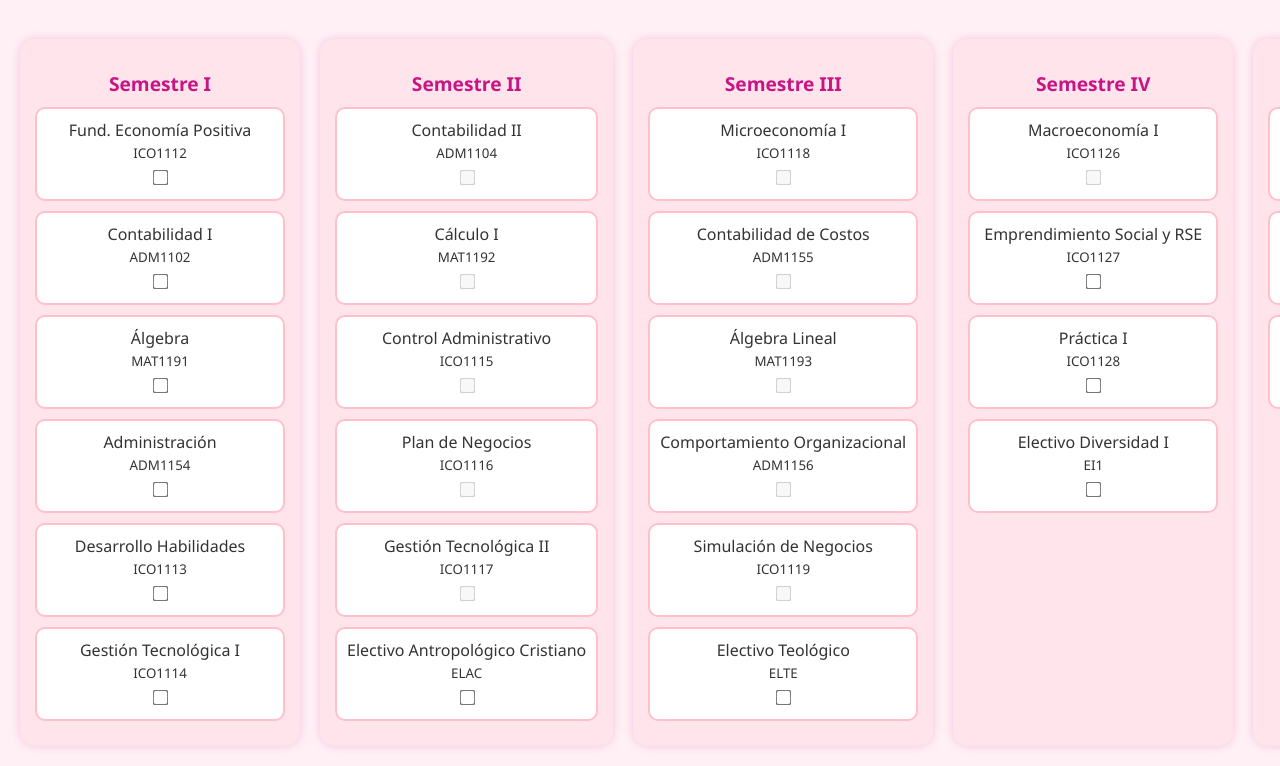
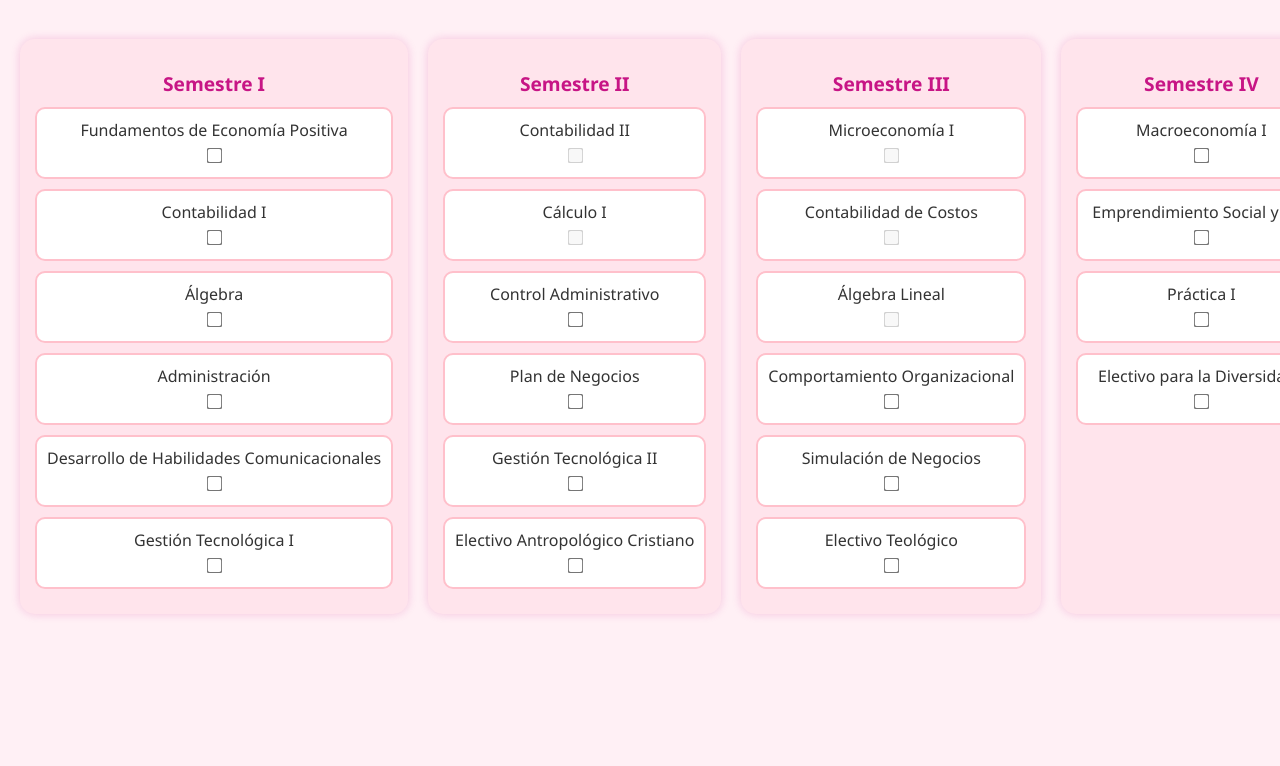
Before and after one commit to Camila-mr/Malla_interactiva, a plain HTML site: page index.html in a window 1280 px wide. Shown: the part 107-873 px from the top of the page. After the commit the page ends 800 px from the top, so only its background shows below. Drawn offline with Linux system fonts and the light colour scheme.

Commit message:
Update index.html

```diff
--- a/index.html
+++ b/index.html
@@ -1,10 +1,10 @@
 <!DOCTYPE html>
 <html lang="es">
 <head>
-  <meta charset="UTF-8" />
-  <meta name="viewport" content="width=device-width, initial-scale=1.0" />
+  <meta charset="UTF-8">
+  <meta name="viewport" content="width=device-width, initial-scale=1.0">
   <title>Malla Interactiva Ingeniería Comercial</title>
-  <link rel="stylesheet" href="style.css" />
+  <link rel="stylesheet" href="style.css">
 </head>
 <body>
   <h1>Malla Curricular Interactiva</h1>
@@ -13,103 +13,103 @@
     <!-- SEMESTRE I -->
     <div class="semestre">
       <h2>Semestre I</h2>
-      <div class="ramo" data-codigo="ICO1112">Fund. Economía Positiva<br/><small>ICO1112</small><br/><input type="checkbox" /></div>
-      <div class="ramo" data-codigo="ADM1102">Contabilidad I<br/><small>ADM1102</small><br/><input type="checkbox" /></div>
-      <div class="ramo" data-codigo="MAT1191">Álgebra<br/><small>MAT1191</small><br/><input type="checkbox" /></div>
-      <div class="ramo" data-codigo="ADM1154">Administración<br/><small>ADM1154</small><br/><input type="checkbox" /></div>
-      <div class="ramo" data-codigo="ICO1113">Desarrollo Habilidades<br/><small>ICO1113</small><br/><input type="checkbox" /></div>
-      <div class="ramo" data-codigo="ICO1114">Gestión Tecnológica I<br/><small>ICO1114</small><br/><input type="checkbox" /></div>
+      <div class="ramo" data-codigo="ICO1112">Fundamentos de Economía Positiva<br/><input type="checkbox"></div>
+      <div class="ramo" data-codigo="ADM1102">Contabilidad I<br/><input type="checkbox"></div>
+      <div class="ramo" data-codigo="MAT1191">Álgebra<br/><input type="checkbox"></div>
+      <div class="ramo" data-codigo="ADM1154">Administración<br/><input type="checkbox"></div>
+      <div class="ramo" data-codigo="ICO1113">Desarrollo de Habilidades Comunicacionales<br/><input type="checkbox"></div>
+      <div class="ramo" data-codigo="ICO1114">Gestión Tecnológica I<br/><input type="checkbox"></div>
     </div>
 
     <!-- SEMESTRE II -->
     <div class="semestre">
       <h2>Semestre II</h2>
-      <div class="ramo" data-codigo="ADM1104" data-prerreq="ADM1102">Contabilidad II<br/><small>ADM1104</small><br/><input type="checkbox" disabled /></div>
-      <div class="ramo" data-codigo="MAT1192" data-prerreq="MAT1191">Cálculo I<br/><small>MAT1192</small><br/><input type="checkbox" disabled /></div>
-      <div class="ramo" data-codigo="ICO1115" data-prerreq="ADM1154">Control Administrativo<br/><small>ICO1115</small><br/><input type="checkbox" disabled /></div>
-      <div class="ramo" data-codigo="ICO1116" data-prerreq="ICO1113">Plan de Negocios<br/><small>ICO1116</small><br/><input type="checkbox" disabled /></div>
-      <div class="ramo" data-codigo="ICO1117" data-prerreq="ICO1114">Gestión Tecnológica II<br/><small>ICO1117</small><br/><input type="checkbox" disabled /></div>
-      <div class="ramo" data-codigo="ELAC">Electivo Antropológico Cristiano<br/><small>ELAC</small><br/><input type="checkbox" /></div>
+      <div class="ramo" data-codigo="ADM1104" data-prerreq="ADM1102">Contabilidad II<br/><input type="checkbox" disabled></div>
+      <div class="ramo" data-codigo="MAT1192" data-prerreq="MAT1191">Cálculo I<br/><input type="checkbox" disabled></div>
+      <div class="ramo" data-codigo="ICO1115">Control Administrativo<br/><input type="checkbox"></div>
+      <div class="ramo" data-codigo="ICO1116">Plan de Negocios<br/><input type="checkbox"></div>
+      <div class="ramo" data-codigo="ICO1117">Gestión Tecnológica II<br/><input type="checkbox"></div>
+      <div class="ramo" data-codigo="ELAC">Electivo Antropológico Cristiano<br/><input type="checkbox"></div>
     </div>
 
     <!-- SEMESTRE III -->
     <div class="semestre">
       <h2>Semestre III</h2>
-      <div class="ramo" data-codigo="ICO1118" data-prerreq="ICO1112">Microeconomía I<br/><small>ICO1118</small><br/><input type="checkbox" disabled /></div>
-      <div class="ramo" data-codigo="ADM1155" data-prerreq="ADM1104">Contabilidad de Costos<br/><small>ADM1155</small><br/><input type="checkbox" disabled /></div>
-      <div class="ramo" data-codigo="MAT1193" data-prerreq="MAT1192">Álgebra Lineal<br/><small>MAT1193</small><br/><input type="checkbox" disabled /></div>
-      <div class="ramo" data-codigo="ADM1156" data-prerreq="ADM1154">Comportamiento Organizacional<br/><small>ADM1156</small><br/><input type="checkbox" disabled /></div>
-      <div class="ramo" data-codigo="ICO1119" data-prerreq="ICO1116">Simulación de Negocios<br/><small>ICO1119</small><br/><input type="checkbox" disabled /></div>
-      <div class="ramo" data-codigo="ELTE">Electivo Teológico<br/><small>ELTE</small><br/><input type="checkbox" /></div>
+      <div class="ramo" data-codigo="ICO1118" data-prerreq="ICO1112">Microeconomía I<br/><input type="checkbox" disabled></div>
+      <div class="ramo" data-codigo="ADM1155" data-prerreq="ADM1104">Contabilidad de Costos<br/><input type="checkbox" disabled></div>
+      <div class="ramo" data-codigo="MAT1193" data-prerreq="MAT1192">Álgebra Lineal<br/><input type="checkbox" disabled></div>
+      <div class="ramo" data-codigo="ADM1156">Comportamiento Organizacional<br/><input type="checkbox"></div>
+      <div class="ramo" data-codigo="ICO1119">Simulación de Negocios<br/><input type="checkbox"></div>
+      <div class="ramo" data-codigo="ELTE">Electivo Teológico<br/><input type="checkbox"></div>
     </div>
 
     <!-- SEMESTRE IV -->
     <div class="semestre">
       <h2>Semestre IV</h2>
-      <div class="ramo" data-codigo="ICO1126" data-prerreq="ICO1118">Macroeconomía I<br/><small>ICO1126</small><br/><input type="checkbox" disabled /></div>
-      <div class="ramo" data-codigo="ICO1127">Emprendimiento Social y RSE<br/><small>ICO1127</small><br/><input type="checkbox" /></div>
-      <div class="ramo" data-codigo="ICO1128">Práctica I<br/><small>ICO1128</small><br/><input type="checkbox" /></div>
-      <div class="ramo" data-codigo="EI1">Electivo Diversidad I<br/><small>EI1</small><br/><input type="checkbox" /></div>
+      <div class="ramo" data-codigo="ICO1126">Macroeconomía I<br/><input type="checkbox"></div>
+      <div class="ramo" data-codigo="ICO1127">Emprendimiento Social y RSE<br/><input type="checkbox"></div>
+      <div class="ramo" data-codigo="ICO1128">Práctica I<br/><input type="checkbox"></div>
+      <div class="ramo" data-codigo="EI1">Electivo para la Diversidad I<br/><input type="checkbox"></div>
     </div>
 
     <!-- SEMESTRE V -->
     <div class="semestre">
       <h2>Semestre V</h2>
-      <div class="ramo" data-codigo="ICO1122" data-prerreq="ICO1118">Marketing I<br/><small>ICO1122</small><br/><input type="checkbox" disabled /></div>
-      <div class="ramo" data-codigo="ICO1147" data-prerreq="ICO1118">Microeconomía II<br/><small>ICO1147</small><br/><input type="checkbox" disabled /></div>
-      <div class="ramo" data-codigo="ICO1136" data-prerreq="ADM1154">Fund. de Administración Financiera<br/><small>ICO1136</small><br/><input type="checkbox" disabled /></div>
+      <div class="ramo" data-codigo="ICO1122" data-prerreq="ICO1118">Marketing I<br/><input type="checkbox" disabled></div>
+      <div class="ramo" data-codigo="ICO1147" data-prerreq="ICO1118">Microeconomía II<br/><input type="checkbox" disabled></div>
+      <div class="ramo" data-codigo="ICO1136" data-prerreq="ADM1154">Fundamentos de Administración Financiera<br/><input type="checkbox" disabled></div>
     </div>
 
     <!-- SEMESTRE VI -->
     <div class="semestre">
       <h2>Semestre VI</h2>
-      <div class="ramo" data-codigo="ICO1139" data-prerreq="ICO1122">Marketing II<br/><small>ICO1139</small><br/><input type="checkbox" disabled /></div>
-      <div class="ramo" data-codigo="ICO1149" data-prerreq="ICO1126">Macroeconomía II<br/><small>ICO1149</small><br/><input type="checkbox" disabled /></div>
-      <div class="ramo" data-codigo="ICO1138" data-prerreq="ICO1136">Mercados Financieros<br/><small>ICO1138</small><br/><input type="checkbox" disabled /></div>
-      <div class="ramo" data-codigo="ICO1156" data-prerreq="MAT1193">Econometría<br/><small>ICO1156</small><br/><input type="checkbox" disabled /></div>
-      <div class="ramo" data-codigo="LEN1186">Inglés II<br/><small>LEN1186</small><br/><input type="checkbox" /></div>
-      <div class="ramo" data-codigo="EI2">Electivo Diversidad II<br/><small>EI2</small><br/><input type="checkbox" /></div>
+      <div class="ramo" data-codigo="ICO1139" data-prerreq="ICO1122">Marketing II<br/><input type="checkbox" disabled></div>
+      <div class="ramo" data-codigo="ICO1149">Macroeconomía II<br/><input type="checkbox"></div>
+      <div class="ramo" data-codigo="ICO1138">Mercados Financieros<br/><input type="checkbox"></div>
+      <div class="ramo" data-codigo="ICO1156">Econometría<br/><input type="checkbox"></div>
+      <div class="ramo" data-codigo="LEN1186">Inglés II<br/><input type="checkbox"></div>
+      <div class="ramo" data-codigo="EI2">Electivo para la Diversidad II<br/><input type="checkbox"></div>
     </div>
 
     <!-- SEMESTRE VII -->
     <div class="semestre">
       <h2>Semestre VII</h2>
-      <div class="ramo" data-codigo="ICO1154">Investigación de Mercados<br/><small>ICO1154</small><br/><input type="checkbox" /></div>
-      <div class="ramo" data-codigo="ICO1150">Política Económica y Desarrollo Local<br/><small>ICO1150</small><br/><input type="checkbox" /></div>
-      <div class="ramo" data-codigo="ICO1153">Finanzas Corporativas<br/><small>ICO1153</small><br/><input type="checkbox" /></div>
-      <div class="ramo" data-codigo="ICO1171">Metodología Investigación Social<br/><small>ICO1171</small><br/><input type="checkbox" /></div>
-      <div class="ramo" data-codigo="LEN1187">Inglés III<br/><small>LEN1187</small><br/><input type="checkbox" /></div>
-      <div class="ramo" data-codigo="EI3">Electivo Diversidad III<br/><small>EI3</small><br/><input type="checkbox" /></div>
+      <div class="ramo" data-codigo="ICO1154">Investigación de Mercados<br/><input type="checkbox"></div>
+      <div class="ramo" data-codigo="ICO1150">Política Económica y Desarrollo Local<br/><input type="checkbox"></div>
+      <div class="ramo" data-codigo="ICO1153">Finanzas Corporativas<br/><input type="checkbox"></div>
+      <div class="ramo" data-codigo="ICO1171">Metodología de la Investigación Social<br/><input type="checkbox"></div>
+      <div class="ramo" data-codigo="LEN1187">Inglés III<br/><input type="checkbox"></div>
+      <div class="ramo" data-codigo="EI3">Electivo para la Diversidad III<br/><input type="checkbox"></div>
     </div>
 
     <!-- SEMESTRE VIII -->
     <div class="semestre">
       <h2>Semestre VIII</h2>
-      <div class="ramo" data-codigo="ADM1157">Administración de RRHH<br/><small>ADM1157</small><br/><input type="checkbox" /></div>
-      <div class="ramo" data-codigo="ICO1151">Eco. Internacional y Comercio Ext.<br/><small>ICO1151</small><br/><input type="checkbox" /></div>
-      <div class="ramo" data-codigo="ICO1155">Formulación y Evaluación de Proyectos<br/><small>ICO1155</small><br/><input type="checkbox" /></div>
-      <div class="ramo" data-codigo="ICO1157">Legislación Comercial<br/><small>ICO1157</small><br/><input type="checkbox" /></div>
-      <div class="ramo" data-codigo="ICO1158">Seminario de Grado<br/><small>ICO1158</small><br/><input type="checkbox" /></div>
-      <div class="ramo" data-codigo="LEN1188">Inglés IV<br/><small>LEN1188</small><br/><input type="checkbox" /></div>
+      <div class="ramo" data-codigo="ADM1157">Administración de Recursos Humanos<br/><input type="checkbox"></div>
+      <div class="ramo" data-codigo="ICO1151">Economía Internacional y Comercio Exterior<br/><input type="checkbox"></div>
+      <div class="ramo" data-codigo="ICO1155">Formulación y Evaluación de Proyectos<br/><input type="checkbox"></div>
+      <div class="ramo" data-codigo="ICO1157">Legislación Comercial<br/><input type="checkbox"></div>
+      <div class="ramo" data-codigo="ICO1158">Seminario de Grado<br/><input type="checkbox"></div>
+      <div class="ramo" data-codigo="LEN1188">Inglés IV<br/><input type="checkbox"></div>
     </div>
 
     <!-- SEMESTRE IX -->
     <div class="semestre">
       <h2>Semestre IX</h2>
-      <div class="ramo" data-codigo="ICO1191">Administración de Operaciones<br/><small>ICO1191</small><br/><input type="checkbox" /></div>
-      <div class="ramo" data-codigo="ICO1192">Estrategia de Empresas<br/><small>ICO1192</small><br/><input type="checkbox" /></div>
-      <div class="ramo" data-codigo="ICO1193">ERP para la Gestión Empresarial<br/><small>ICO1193</small><br/><input type="checkbox" /></div>
-      <div class="ramo" data-codigo="ICO1194">Derecho Tributario y Laboral<br/><small>ICO1194</small><br/><input type="checkbox" /></div>
-      <div class="ramo" data-codigo="LEN1189">Inglés V<br/><small>LEN1189</small><br/><input type="checkbox" /></div>
-      <div class="ramo" data-codigo="IET1433">Ética Profesional<br/><small>IET1433</small><br/><input type="checkbox" /></div>
+      <div class="ramo" data-codigo="ICO1191">Administración de Operaciones<br/><input type="checkbox"></div>
+      <div class="ramo" data-codigo="ICO1192">Estrategia de Empresas<br/><input type="checkbox"></div>
+      <div class="ramo" data-codigo="ICO1193">ERP para la Gestión Empresarial<br/><input type="checkbox"></div>
+      <div class="ramo" data-codigo="ICO1194">Derecho Tributario y Laboral<br/><input type="checkbox"></div>
+      <div class="ramo" data-codigo="LEN1189">Inglés V<br/><input type="checkbox"></div>
+      <div class="ramo" data-codigo="IET1433">Ética Profesional<br/><input type="checkbox"></div>
     </div>
 
     <!-- SEMESTRE X -->
     <div class="semestre">
       <h2>Semestre X</h2>
-      <div class="ramo" data-codigo="ICO1196">Control de Gestión<br/><small>ICO1196</small><br/><input type="checkbox" /></div>
-      <div class="ramo" data-codigo="ICO1195">Práctica II<br/><small>ICO1195</small><br/><input type="checkbox" /></div>
-      <div class="ramo" data-codigo="OPR">Optativo de Profundización<br/><small>OPR</small><br/><input type="checkbox" /></div>
+      <div class="ramo" data-codigo="ICO1196">Control de Gestión<br/><input type="checkbox"></div>
+      <div class="ramo" data-codigo="ICO1195">Práctica II<br/><input type="checkbox"></div>
+      <div class="ramo" data-codigo="OPR">Optativo de Profundización<br/><input type="checkbox"></div>
     </div>
 
   </div>
```
